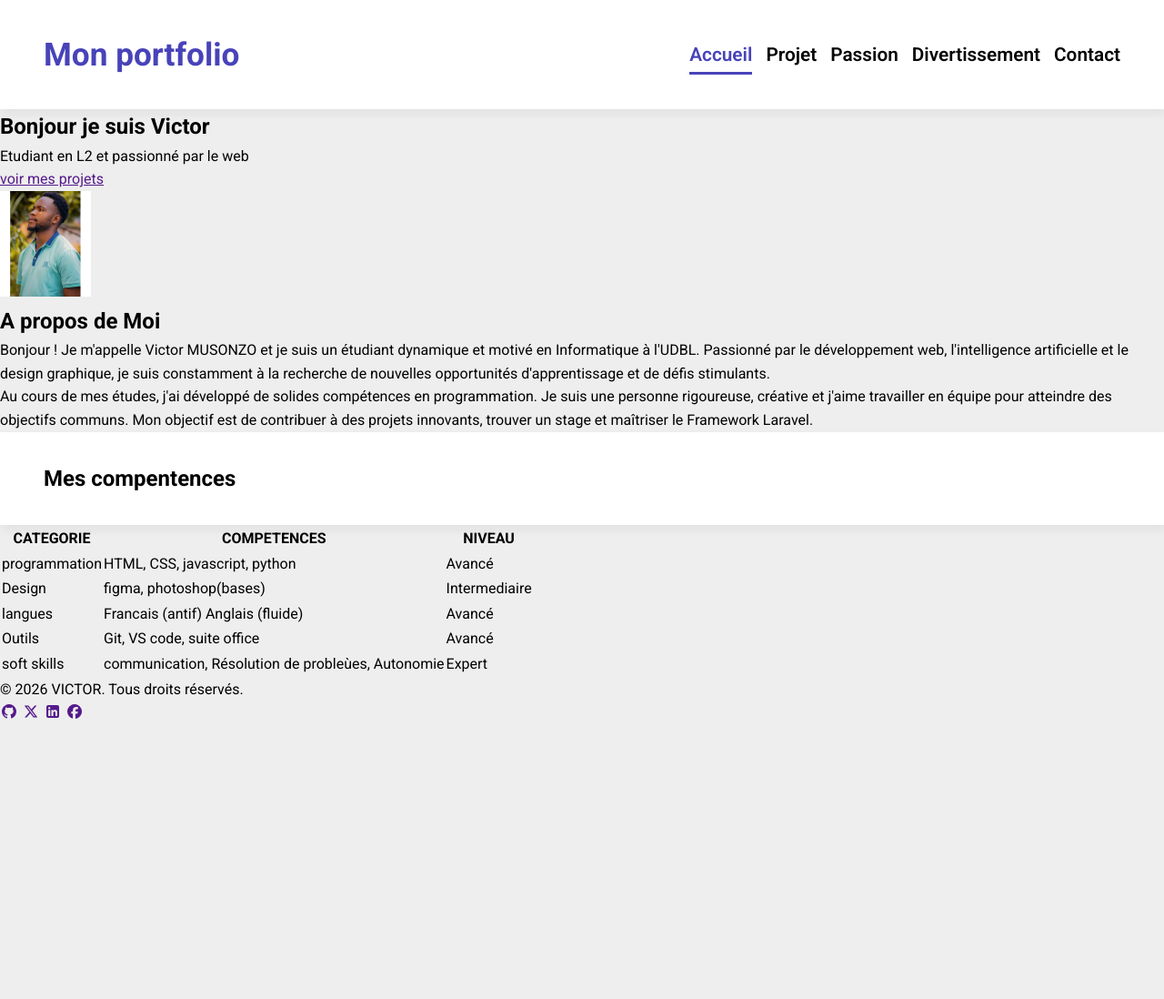
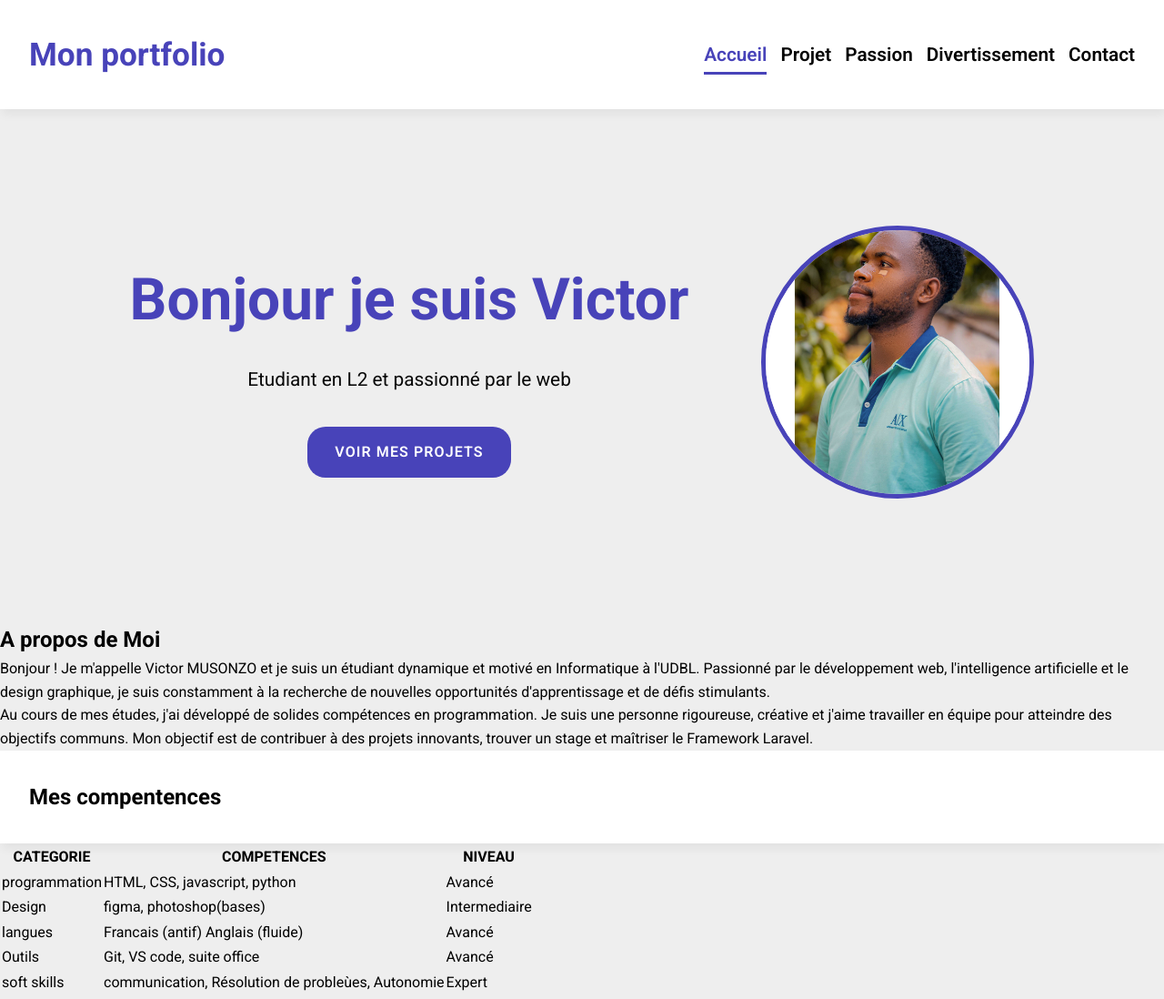
Before and after one commit to 23mn387si-code/MON_PORTFOLIO_2026, a plain HTML site: page index.html in a window 1280 px wide. Shown: the top 1098 px of the page at 91% size. Before the commit the page ends 800 px from the top, so only its background shows below. Drawn offline with Linux system fonts and the light colour scheme.

Commit message:
stylisation de la section hero

```diff
--- a/CSS/style.css
+++ b/CSS/style.css
@@ -32,7 +32,7 @@ header{
     display: flex;
     justify-content: space-between;
     align-items: center;
-    padding: 2rem 3rem;
+    padding: 2rem 2rem;
 }
 
 header div a {
@@ -84,3 +84,49 @@ a.active::after{
 .active{
     color: var(--violet-doux);
 }
+.hero {
+    display: flex;
+    justify-content: center;
+    align-items: center;
+    gap: 5rem;
+    text-align: center;
+    margin: 8rem 2rem;
+}
+
+.hero img {
+    width: 300px;
+    height: 300px;
+    object-fit: cover ;
+    border-radius: 400px ;
+    border: 5px solid var(--violet-doux);
+}
+
+.hero h1 {
+    color: var(--violet-doux);
+    font-size: 4rem;
+    font-weight: 700;
+    margin-bottom: 1.2rem;
+}
+.hero p {
+    color: var(--gris-fonce);
+    font-size: 1.3rem;
+    margin-bottom: 1.2rem;
+}
+
+.hero a {
+    text-decoration: none;
+    display: inline-block;
+    background-color: var(--violet-doux);
+    color: white;
+    padding: 15px 30px;
+    border-radius: 20px;
+    text-transform: uppercase ;
+    letter-spacing: 1.1px;
+    font-weight: 600;
+    margin-top: 1rem;
+    transition: backgroud-color 0.3s esase, transform 0.2s ease;
+}
+.hero a:hover {
+    background-color: var(--violet-fonce);
+    transform: translateY(-10px);
+}
--- a/index.html
+++ b/index.html
@@ -27,15 +27,18 @@
         </nav>
     </header>
     <main>
-        <section>
+        <section class="hero">
             <div>
                 <h1>Bonjour je suis Victor</h1>
                 <p>Etudiant en L2 et passionné par le web</p>
-                <a href="">voir mes projets</a>
+                <a href="Projet.html">voir mes projets</a>
             </div>
             <div>
-                <img src="image/victor.jpg" alt="Victor" width="100">
+                <img src="image/victor.jpg" alt="Victor" >
             </div>
+
+        </section>
+        <section>
             <div>
             <h2>A propos de Moi</h2>
             <p>Bonjour ! Je m'appelle Victor MUSONZO et je suis un étudiant dynamique et motivé en Informatique à l'UDBL. Passionné par le développement web, l'intelligence artificielle et le design graphique, je suis constamment à la recherche de nouvelles opportunités d'apprentissage et de défis stimulants.
```
Also changed, not shown: Contanct.html (+1 -1 lines), Divertisement.html (+1 -1 lines), Passion.html (+2 -2 lines), Projet.html (+2 -2 lines).
